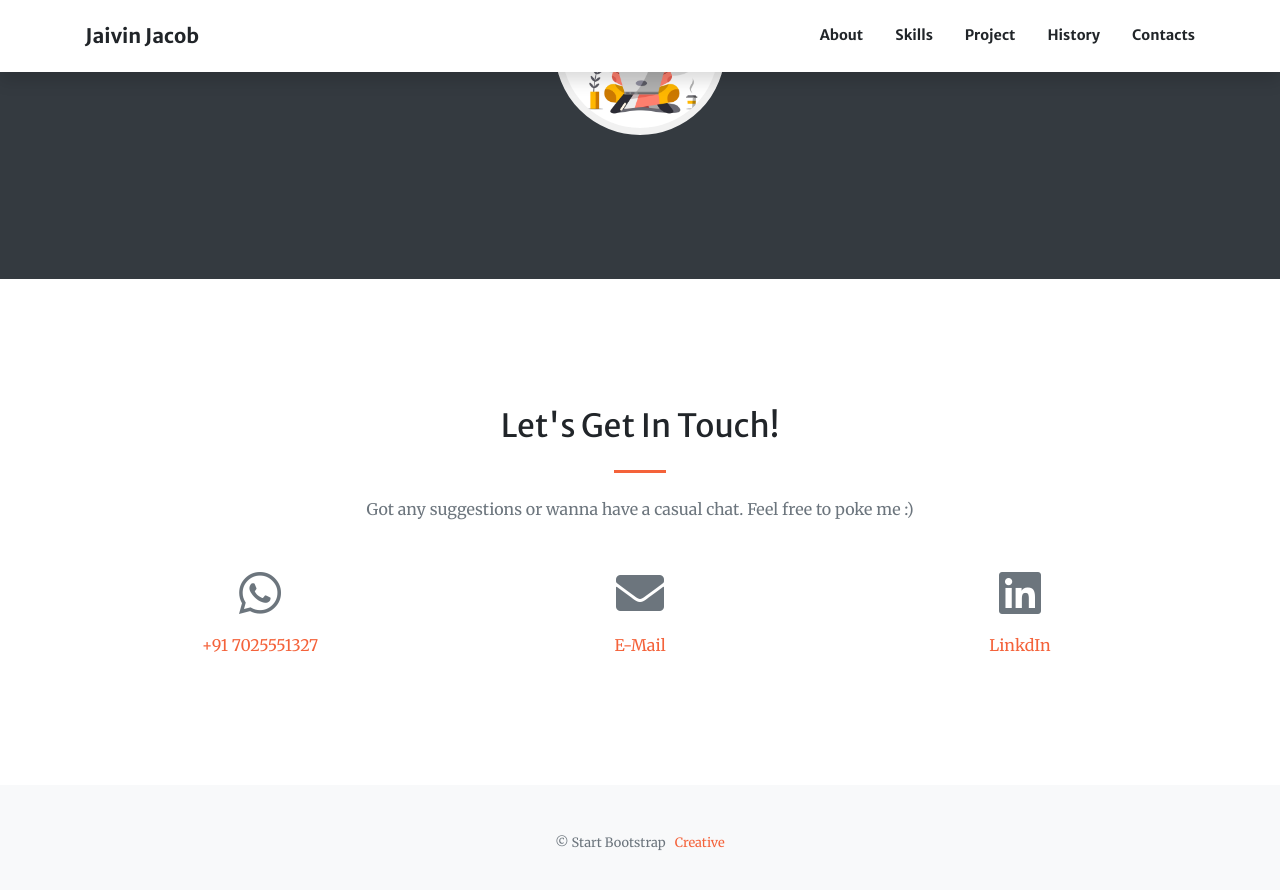
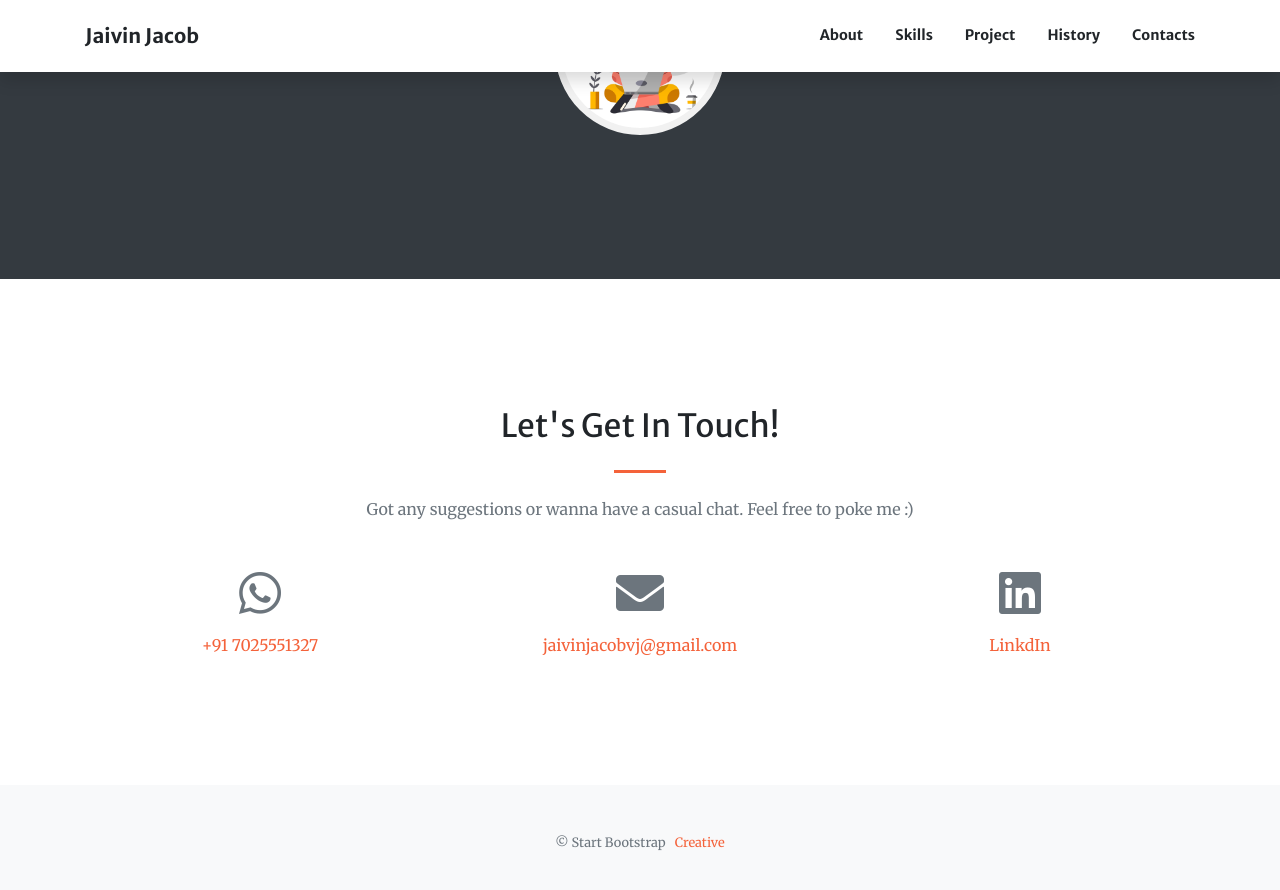
Before and after one commit to jaivinjacob/jaivinjacob.github.io, a Jekyll site: the page built from index.md, in a window 1280 px wide and 900 px high, scrolled down 4139 px. Shown: the top 890 px of the window. Built offline with Jekyll 4.4.1, drawn with Linux system fonts in a browser that asks for light colours.

Commit message:
Update index.md

```diff
--- a/index.md
+++ b/index.md
@@ -98,9 +98,8 @@ sections:
     - title: +91 7025551327
       icon: fa-whatsapp
       icon_type: fab
-    - title: E-Mail
+    - title: jaivinjacobvj@gmail.com
       icon: fa-envelope
-      url: jaivinjacobvj@gmail.com
     - title: LinkdIn
       icon: fa-linkedin
       icon_type: fab
```
